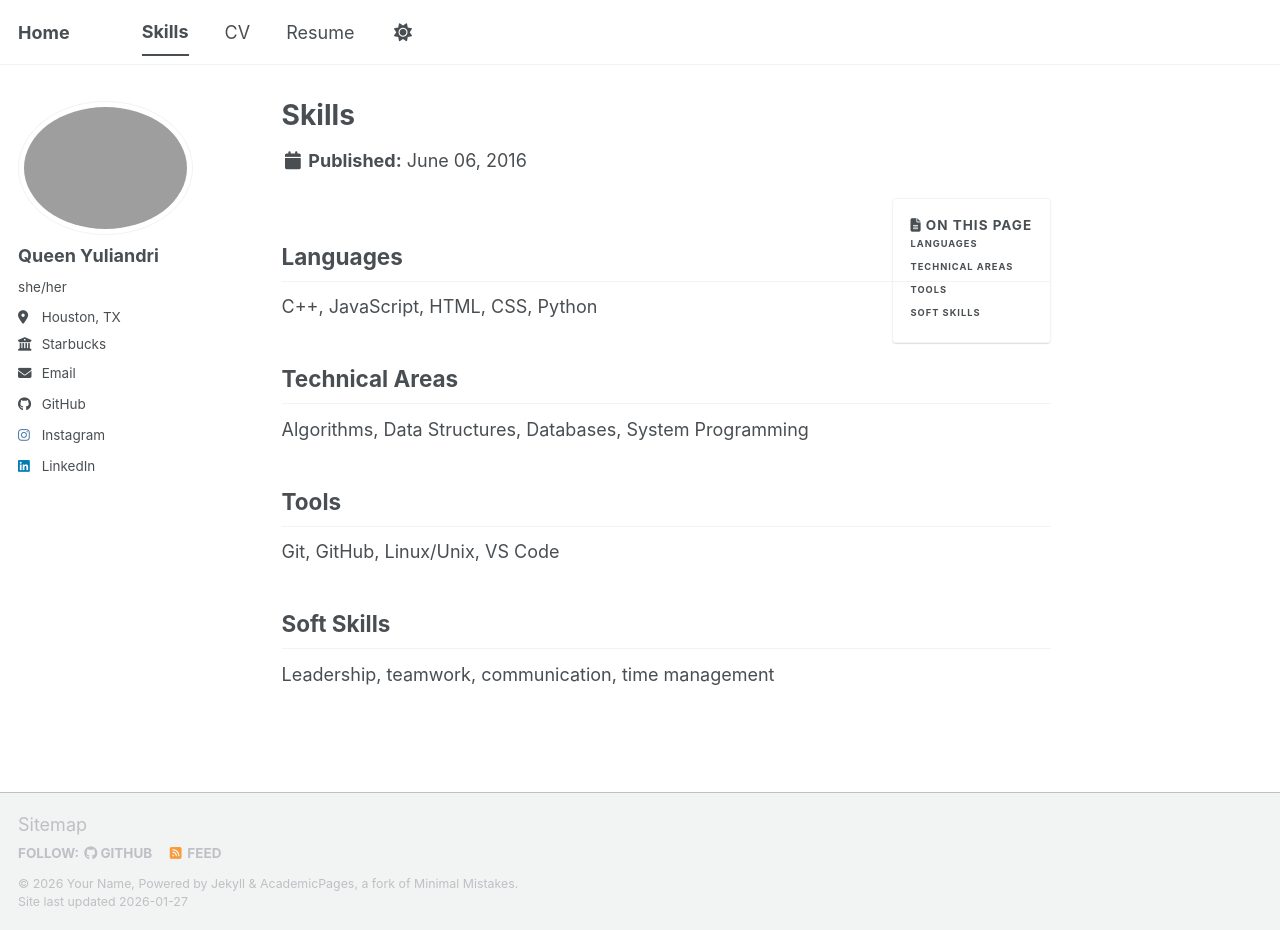
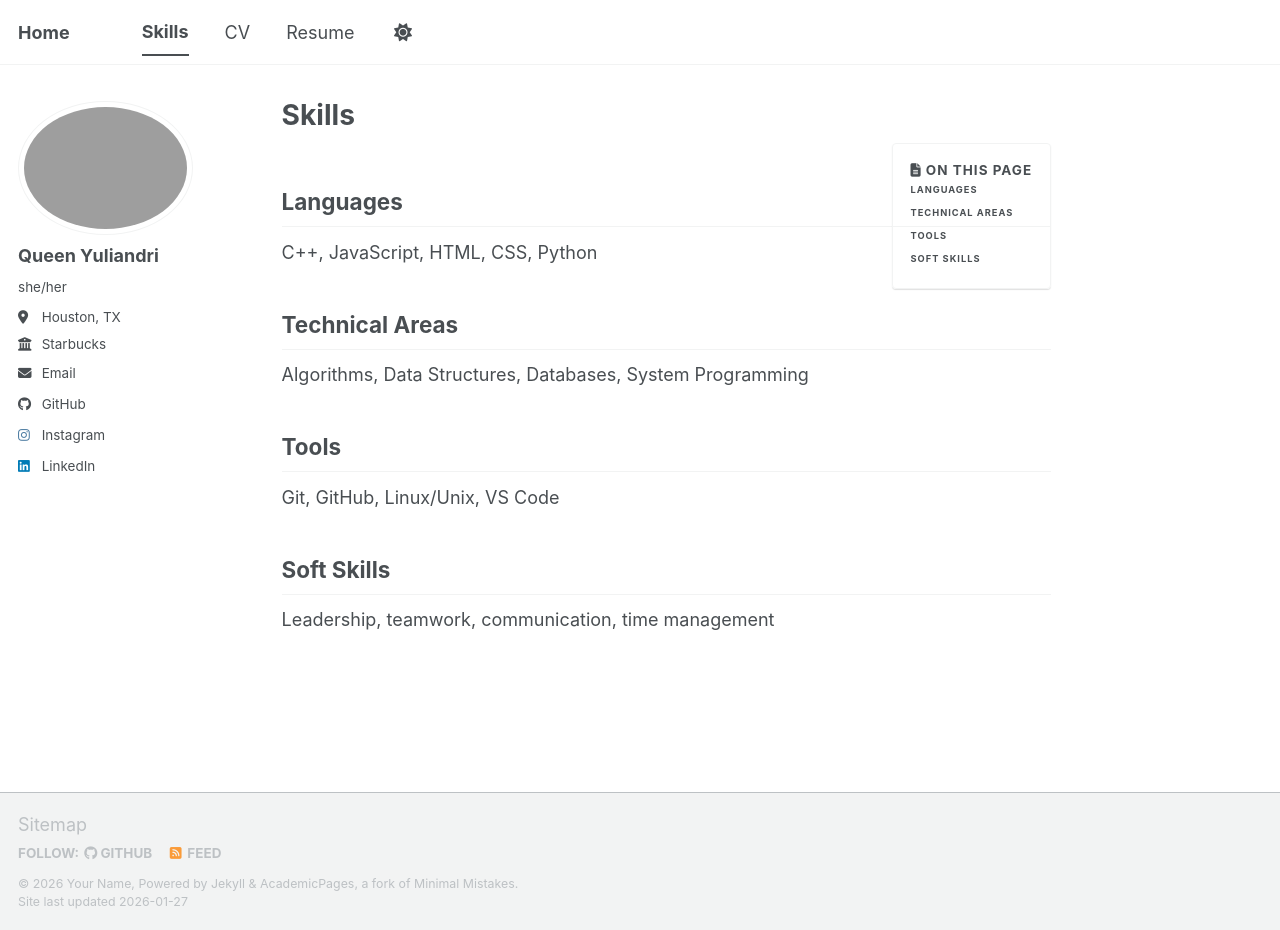
Before and after one commit to Queen-aty/Queen-aty.github.io, a Jekyll site: the page built from _pages/terms.md, in a window 1280 px wide and 930 px high. Built offline with Jekyll 4.4.1, drawn with Linux system fonts in a browser that asks for light colours; a script bundle is joined from its source files by our own code; library files that are not in the unit come from our copies.

Commit message:
Update terms.md

```diff
--- a/_pages/terms.md
+++ b/_pages/terms.md
@@ -1,7 +1,6 @@
 ---
 permalink: /skills/
 title: "Skills"
-modified: 2016-06-06
 ---
 
 {% include base_path %}
```
